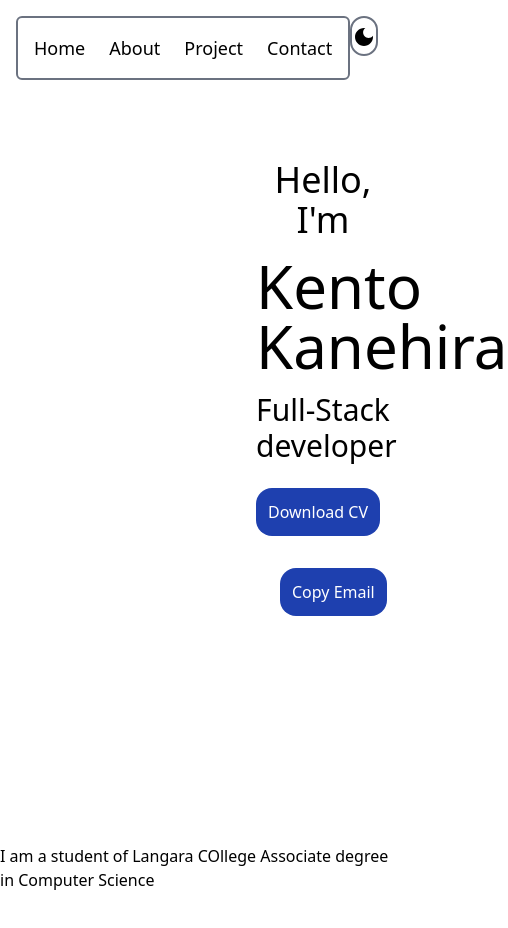
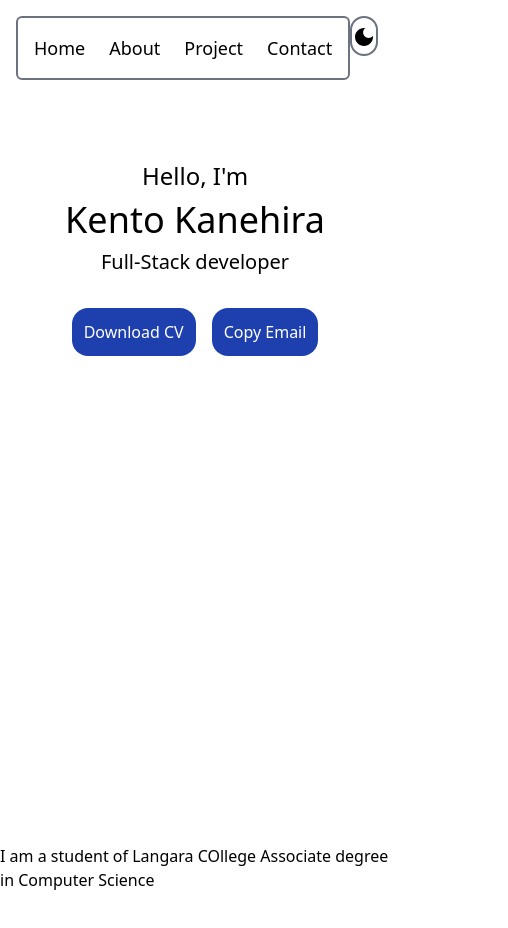
Before and after one commit to kento-ix/portfolio, a React (Create React App) app: page / in a window 390 px wide. Shown: the top 928 px of the page, 508 px wide, since content can reach past the window. Built offline with nearby package versions, Linux system fonts and the light colour scheme; the HTML template or start-up script is replaced by a standard one.

Commit message:
added code fot applie tablet

```diff
--- a/src/component/Home.tsx
+++ b/src/component/Home.tsx
@@ -2,6 +2,7 @@ import React from "react";
 import Header from "./HeaderBar";
 import ButtonToDownload from "../functions/ButtonToDownload";
 import ButtonGmail from "../functions/ButtonToCopy";
+import useWindowSize from "../custom/useWiindowSize";
 
 interface HeaderContainerProps {
   toggleDarkMode: () => void;
@@ -12,6 +13,10 @@ const HeaderContainer: React.FC<HeaderContainerProps> = ({
   toggleDarkMode,
   darkMode,
 }) => {
+  const { width } = useWindowSize();
+
+  const isMobile = width < 768;
+
   return (
     <div
       className={`min-h-screen ${darkMode ? "text-white" : "text-black"}`}
@@ -21,7 +26,19 @@ const HeaderContainer: React.FC<HeaderContainerProps> = ({
       }}
     >
       <Header toggleDarkMode={toggleDarkMode} darkMode={darkMode} />
-      <div className="pt-16 ml-64 items-start flex-col flex">
+
+      {isMobile ? (
+        <div className="mt-16 px-4 flex-col flex items-center">
+        <div className="text-center text-2xl mb-2">Hello, I'm</div>
+        <div className="text-4xl text-center w-full">Kento Kanehira</div>
+        <div className="text-xl text-center w-full mt-2">Full-Stack developer</div>
+        <div className="mt-4 self-center space-x-4">
+          <ButtonToDownload />
+          <ButtonGmail />
+        </div>
+      </div>
+      ) : (
+        <div className="mt-36 pr-96 mr-40 items-start flex-col flex">
         <div className="w-full justify-center text-center text-4xl mb-4">Hello, I'm</div>
         <div className="text-6xl text-center justify-center w-full">Kento Kanehira</div>
         <div className="text-3xl text-center justify-center w-full mt-4">Full-Stack developer</div>
@@ -30,6 +47,7 @@ const HeaderContainer: React.FC<HeaderContainerProps> = ({
           <ButtonGmail />
         </div>
       </div>
+      )}
     </div>
   );
 };
--- /dev/null
+++ b/src/custom/useWiindowSize.ts
@@ -0,0 +1,22 @@
+// src/custom/useWindowSize.ts
+import { useEffect, useState } from "react";
+
+const useWindowSize = () => {
+  const [windowSize, setWindowSize] = useState({
+    width: window.innerWidth,
+    height: window.innerHeight,
+  });
+
+  useEffect(() => {
+    const handleResize = () => {
+      setWindowSize({ width: window.innerWidth, height: window.innerHeight });
+    };
+
+    window.addEventListener("resize", handleResize);
+    return () => window.removeEventListener("resize", handleResize);
+  }, []);
+
+  return windowSize;
+};
+
+export default useWindowSize;
```
Also changed, not shown: public/default.jpg (added).
